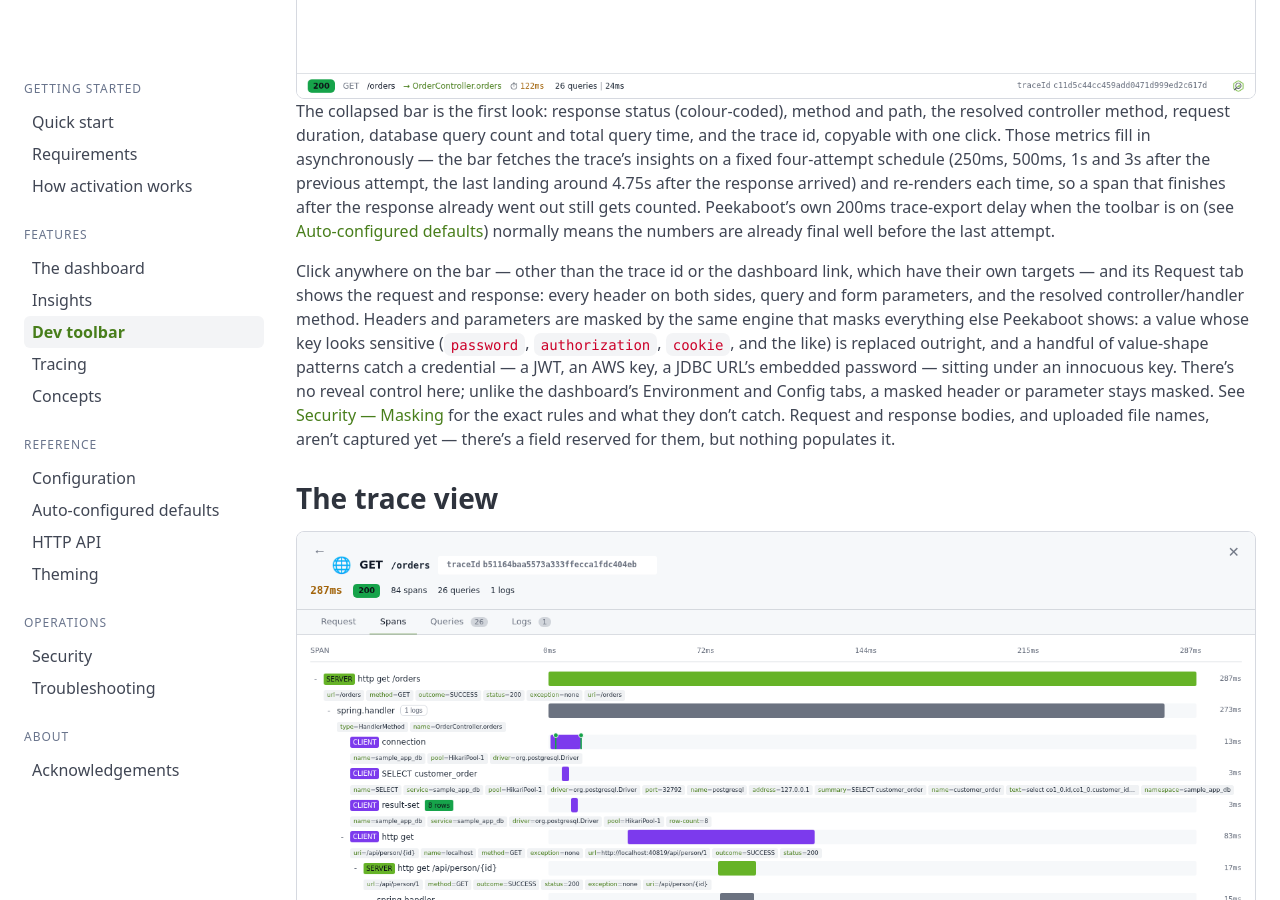
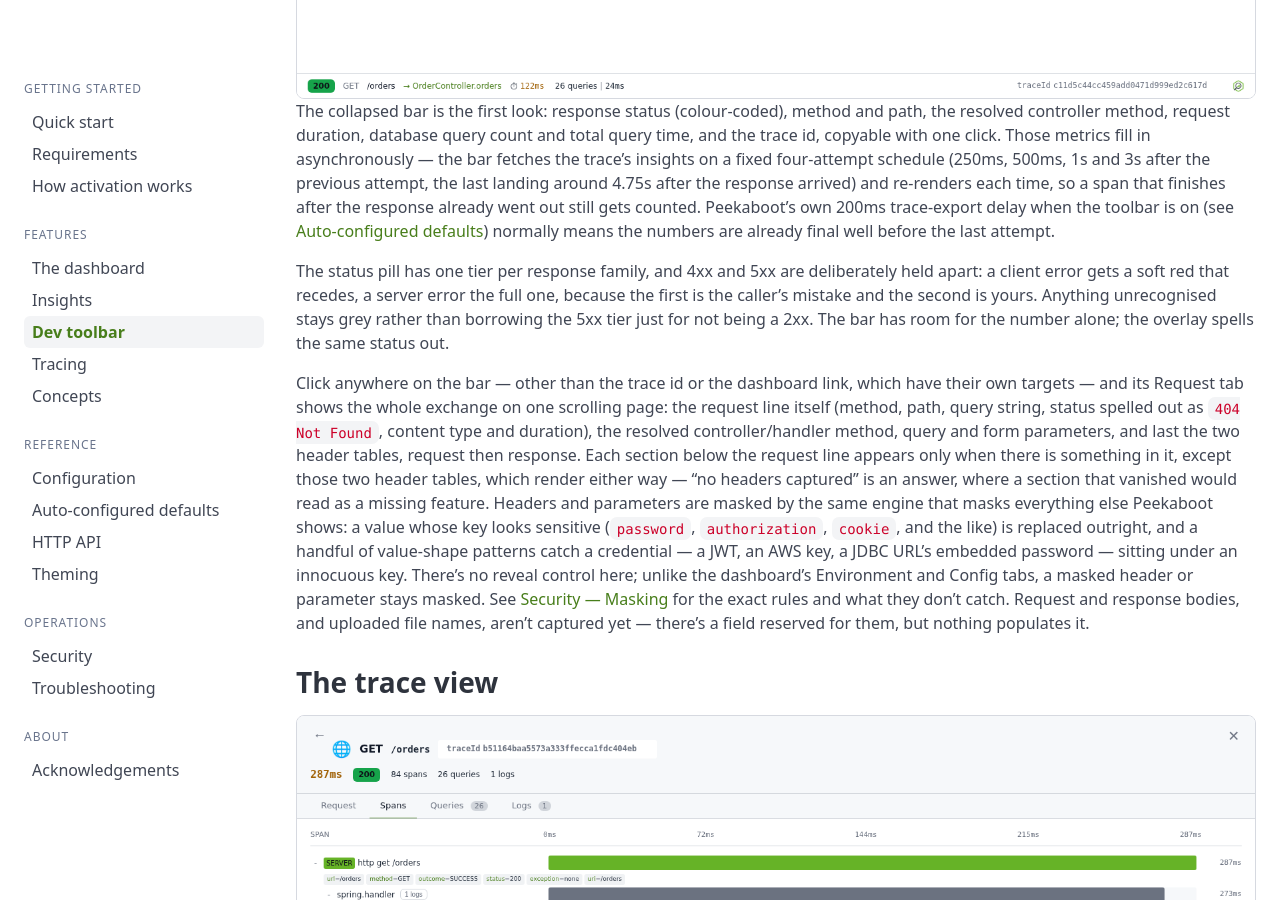
Before and after one commit to peekaboot-org/peekaboot-org.github.io, a Jekyll site: the page built from docs/dev-toolbar.md, in a window 1280 px wide and 900 px high, scrolled down 1225 px. Built offline with Jekyll 4.4.1, drawn with Linux system fonts in a browser that asks for light colours.

Commit message:
docs: the Request tab is one page, and 4xx has its own badge tier
The overview/request-headers/response-headers sub-tabs became sections of a
single scrolling page, so the toolbar's request-detail paragraph now describes
that page in section order and says which sections render when empty. Statuses
spell themselves out there, and the new soft-red 4xx tier brings a fill token
pair with it, which the theming page's pairing rule needs to name.

```diff
--- a/docs/dev-toolbar.md
+++ b/docs/dev-toolbar.md
@@ -51,15 +51,26 @@
 on (see [Auto-configured defaults]({{ '/docs/auto-configured-defaults/' | relative_url }}))
 normally means the numbers are already final well before the last attempt.
 
+The status pill has one tier per response family, and 4xx and 5xx are deliberately held
+apart: a client error gets a soft red that recedes, a server error the full one, because
+the first is the caller's mistake and the second is yours. Anything unrecognised stays
+grey rather than borrowing the 5xx tier just for not being a 2xx. The bar has room for
+the number alone; the overlay spells the same status out.
+
 Click anywhere on the bar &mdash; other than the trace id or the dashboard link, which
-have their own targets &mdash; and its Request tab shows the request and response: every
-header on both sides, query and form parameters, and the resolved controller/handler
-method. Headers and parameters are masked by the same engine that
-masks everything else Peekaboot shows: a value whose key looks sensitive (`password`,
-`authorization`, `cookie`, and the like) is replaced outright, and a handful of
-value-shape patterns catch a credential &mdash; a JWT, an AWS key, a JDBC URL's embedded
-password &mdash; sitting under an innocuous key. There's no reveal control here; unlike
-the dashboard's Environment and Config tabs, a masked header or parameter stays masked.
+have their own targets &mdash; and its Request tab shows the whole exchange on one
+scrolling page: the request line itself (method, path, query string, status spelled out
+as `404 Not Found`, content type and duration), the resolved controller/handler method,
+query and form parameters, and last the two header tables, request then response. Each
+section below the request line appears only when there is something in it, except those
+two header tables, which render either way &mdash; "no headers captured" is an answer,
+where a section that vanished would read as a missing feature. Headers and parameters are
+masked by the same engine that masks everything else Peekaboot shows: a value whose key
+looks sensitive (`password`, `authorization`, `cookie`, and the like) is replaced
+outright, and a handful of value-shape patterns catch a credential &mdash; a JWT, an AWS
+key, a JDBC URL's embedded password &mdash; sitting under an innocuous key. There's no
+reveal control here; unlike the dashboard's Environment and Config tabs, a masked header
+or parameter stays masked.
 See [Security &mdash; Masking]({{ '/docs/security/' | relative_url }}#masking) for the
 exact rules and what they don't catch. Request and response bodies, and uploaded file
 names, aren't captured yet &mdash; there's a field reserved for them, but nothing
```
Also changed, not shown: docs/dashboard.md (+4 -3 lines), docs/theming.md (+1 -1 lines).
